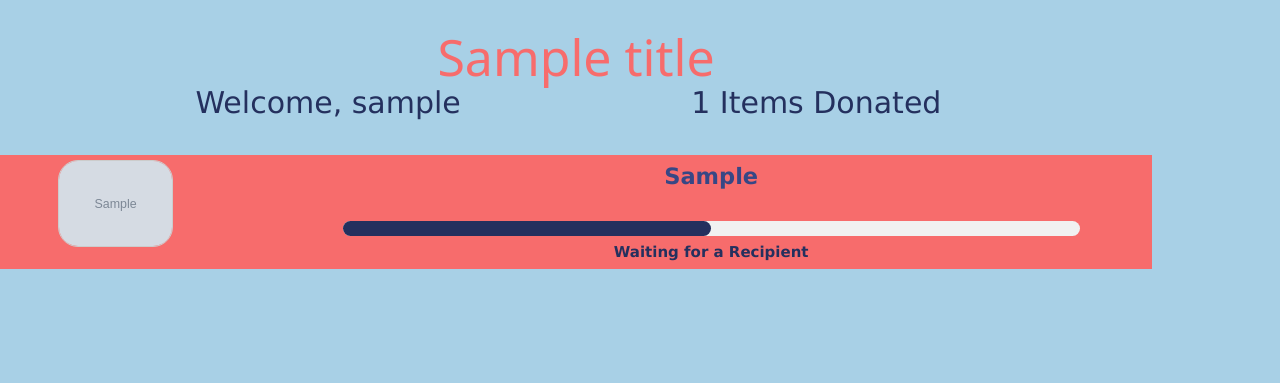
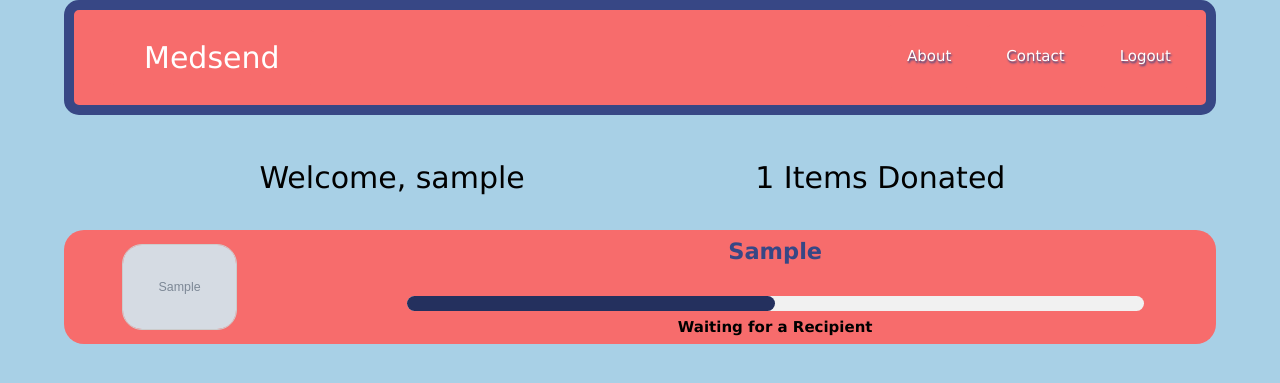
Before and after one commit to jmurp7385/medsend, a Flask app: template app/templates/donor.html in a window 1280 px wide. Shown: the top 383 px of the page. Run offline with Flask 2, Linux system fonts and the light colour scheme; the template is opened without the code that fills it: most values are stand-ins (such as "Sample title", 1, 10 or a date in 2020); grey boxes marked "Sample" are stand-in pictures; some libraries are stand-ins or nearby versions.

Commit message:
fixed most of donor.html

```diff
--- a/app/static/css/donor.css
+++ b/app/static/css/donor.css
@@ -1,20 +1,19 @@
-#pageGrid {
-	display: grid;
-	grid-template-areas: "header header"
-	                     "welcome numItems"
-	                     "gallery gallery";
-
-	grid-template-rows: auto;
-	grid-template-columns: 1fr 1fr;
+html {
+	text-align: center;
 }
 
 body {
-	color: #24305E;
+    display: inline-block;
+    margin: 0px auto;
+    text-align: center;
 }
 
-#header {
-	grid-area: header;
-	height: 50px;
+#pageGrid {
+	display: grid;
+	grid-template-areas: "welcome numItems"
+	                     "gallery gallery";
+	grid-template-rows: auto;
+	grid-template-columns: 1fr 1fr;
 }
 
 #welcome {
@@ -39,6 +38,7 @@ body {
 #gallery {
 	grid-area: gallery;
 	background-color: #F76C6C;
+	border-radius: 20px;
 }
 
 #galleryGrid {
@@ -58,7 +58,7 @@ body {
 }
 
 .galleryImage {
-	border-bottom-width: 100%;
+	margin: auto;
 }
 
 .donationData {
@@ -75,11 +75,10 @@ body {
 
 #gallery img {
 	display: block;
+	vertical-align: middle;
     border: 1px solid #ccc;
     border-radius: 20px;
     margin: auto;
-    margin-bottom: 5px;
-    margin-top: 5px;
     width: 50%;
 }
 
--- a/app/templates/donor.html
+++ b/app/templates/donor.html
@@ -12,10 +12,19 @@
 </head>
 
 <body>
+	<!-- Nav Bar -->
+ 	<div id="header">
+ 		<nav>
+  		<ul>
+    	 	<li style="float:left"class="logo"><a class="logo" href="#home">Medsend</a></li>
+     		<li style="padding-right:15px"><a class="active" href="#logout">Logout</a></li>
+     		<li><a href="#contact">Contact</a></li>
+     		<li><a href="#about">About</a></li>
+   		</ul>
+  	</nav>
+	</div>
+
 	<div id="pageGrid">
-		<div id="header">
-			<h1 class="title">{{title}}</h1>
-		</div>
   	<div id="welcome">
 	  	<p>Welcome, {{username}}</p>
   	</div>
```
